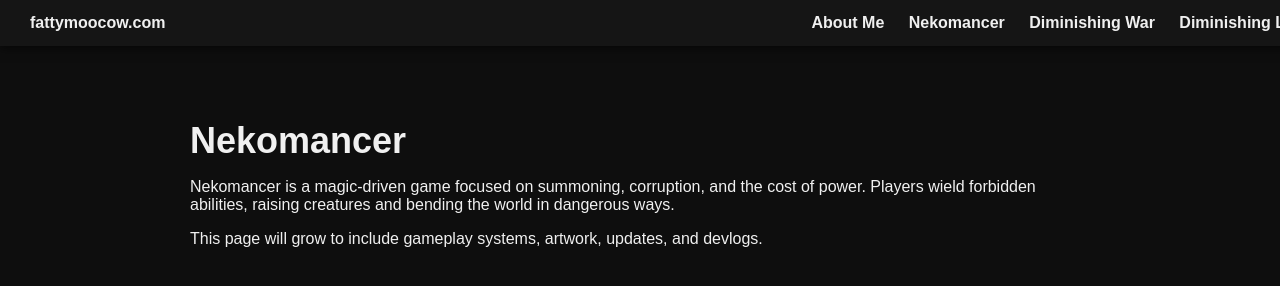
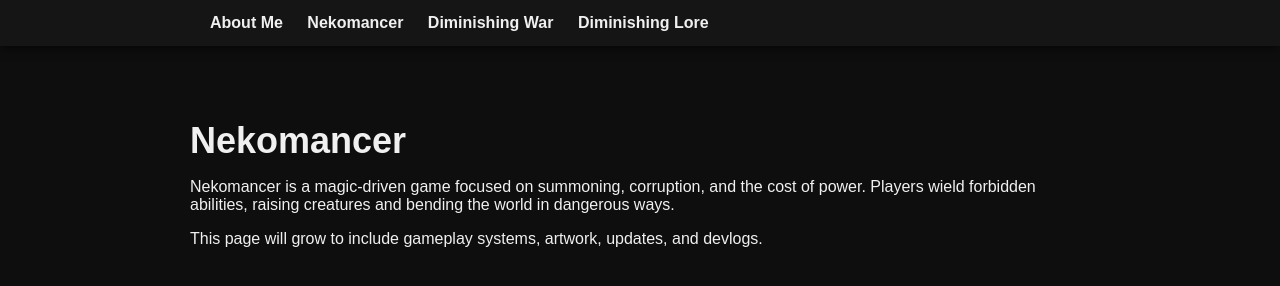
Before and after one commit to fattymoocow-games/Fattieswebsite, a plain HTML site: page nekomancer/index.html in a window 1280 px wide. Drawn offline with Linux system fonts and the light colour scheme.

Commit message:
Refactor navbar structure and styles in index.html

```diff
--- a/nekomancer/index.html
+++ b/nekomancer/index.html
@@ -11,16 +11,21 @@
     color: #f0f0f0;
 }
 
+/* Top Navigation */
     .navbar {
         position: fixed;
         top: 0;
         width: 100%;
         background: #151515;
-    padding: 14px 30px;
-    display: flex;
-    justify-content: space-between;
-    align-items: center;
+        padding: 14px 0;
         box-shadow: 0 2px 10px rgba(0,0,0,0.6);
+        z-index: 1000;
+    }
+
+
+    .navbar h1 {
+        font-size: 20px;
+        margin: 0;
     }
 
     .nav-links a {
@@ -33,6 +38,16 @@
     .nav-links a:hover {
         color: #7fd7ff;
     }
+
+    .nav-inner {
+    max-width: 900px;
+    margin: 0 auto;
+    width: 100%;
+    display: flex;
+    justify-content: space-between;
+    align-items: center;
+    }
+
 
 .content {
     max-width: 900px;
@@ -48,13 +63,15 @@
 </head>
 <body>
 
+
 <div class="navbar">
-    <div><strong>fattymoocow.com</strong></div>
+    <div class="nav-inner">
         <div class="nav-links">
             <a href="/">About Me</a>
             <a href="/nekomancer/">Nekomancer</a>
             <a href="/diminishingwar/">Diminishing War</a>
             <a href="/diminishinglore/">Diminishing Lore</a>
+        </div>
     </div>
 </div>
 
```
Lines whose indentation alone changed are shown as unchanged.
